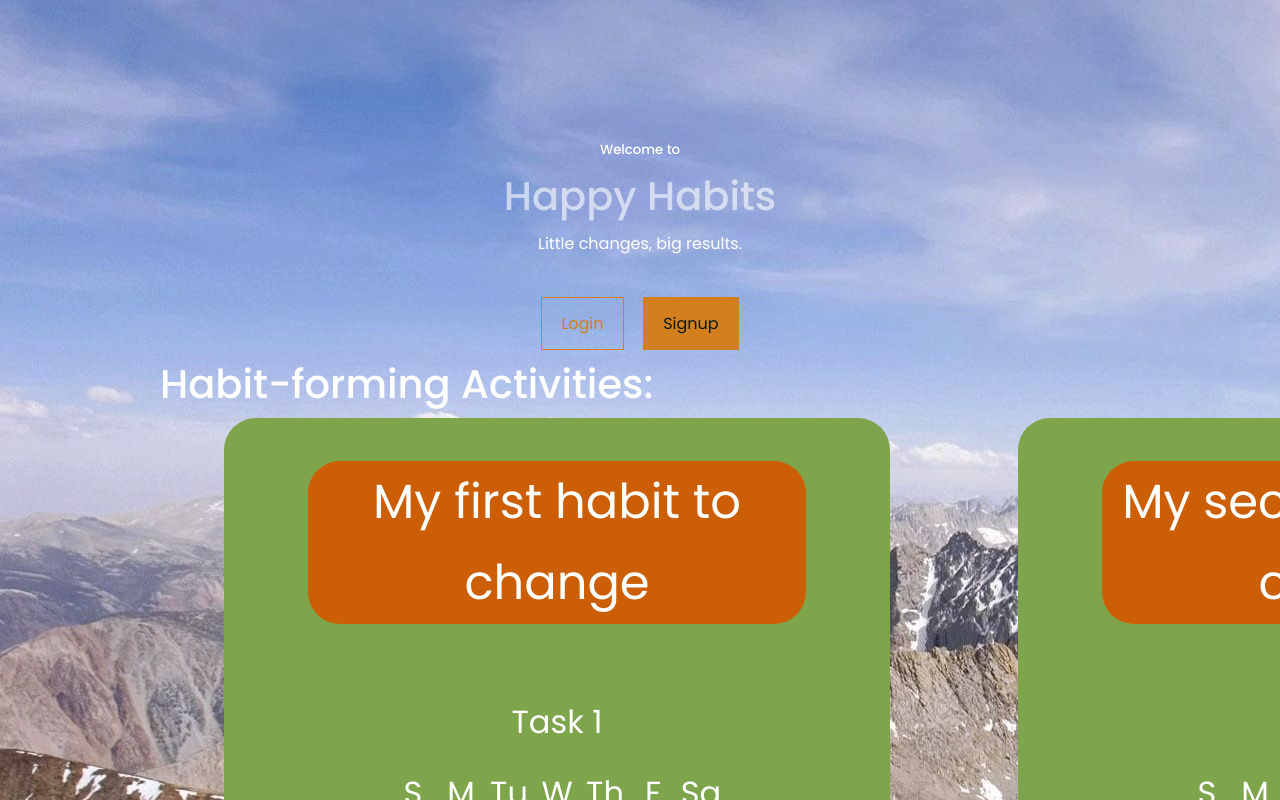
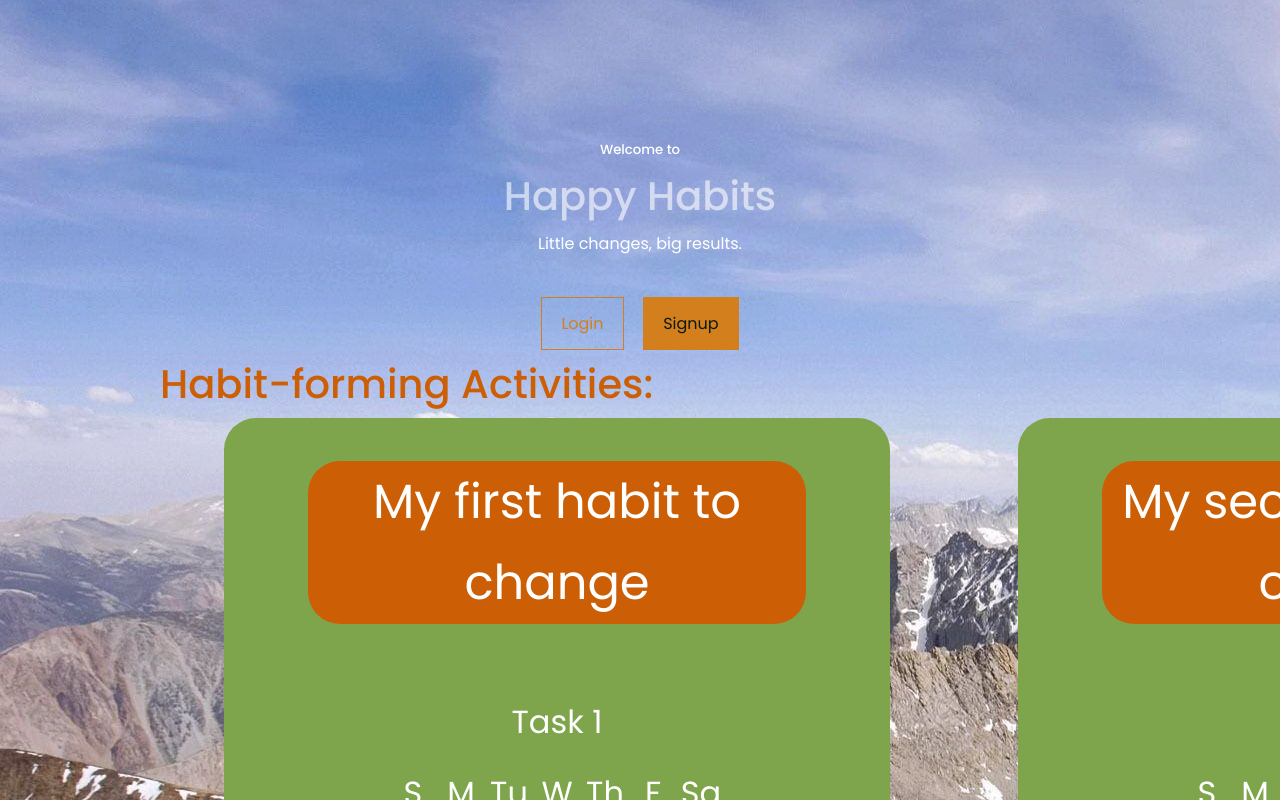
Before and after one commit to rhoverholt/HappyHabits, a React (Create React App) app in the folder client/: page /dashboard in a window 1280 px wide. Shown: the top 800 px of the page. Built offline with nearby package versions, Linux system fonts and the light colour scheme.

Commit message:
minor dashboard css tweak to title

```diff
--- a/client/src/components/Task/task.css
+++ b/client/src/components/Task/task.css
@@ -1,3 +1,7 @@
+.dashboard-title {
+  color: var(--color-primary-variant);
+}
+
 .habit-container {
   display: flex;
   justify-content: space-around;
```
Also changed, not shown: 1 other file (tests, documents, lock files or other folders).
